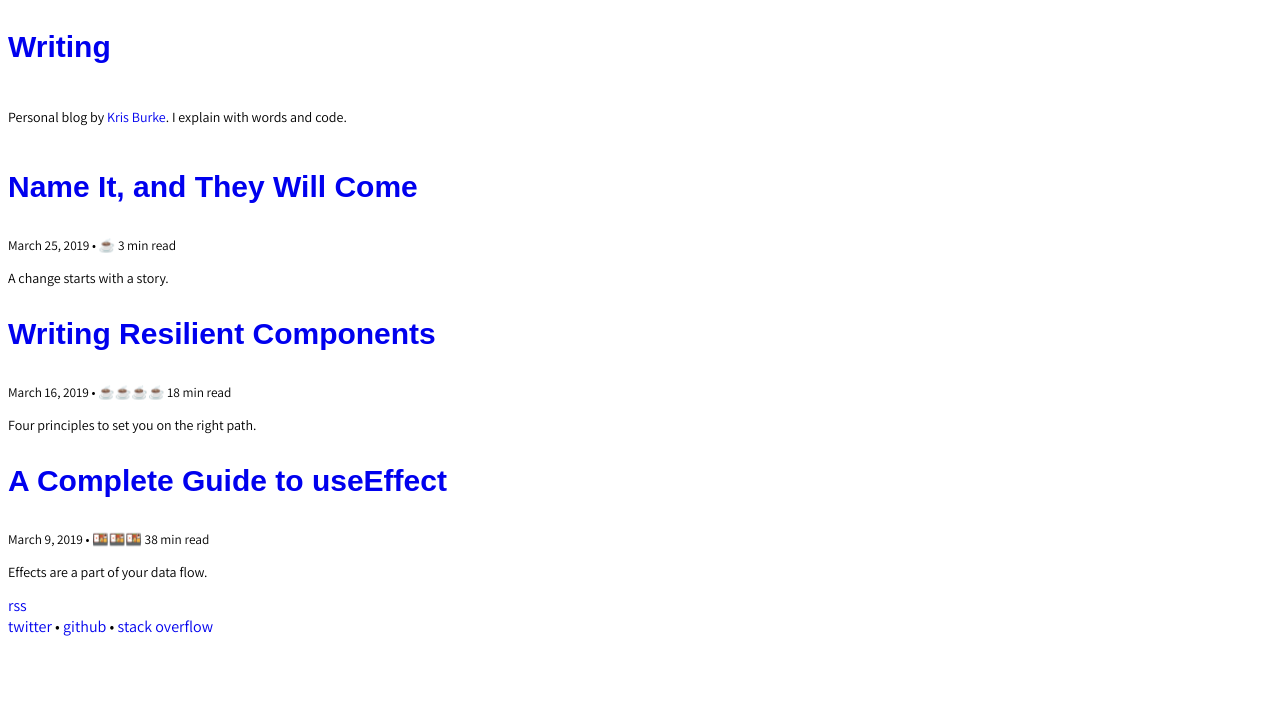
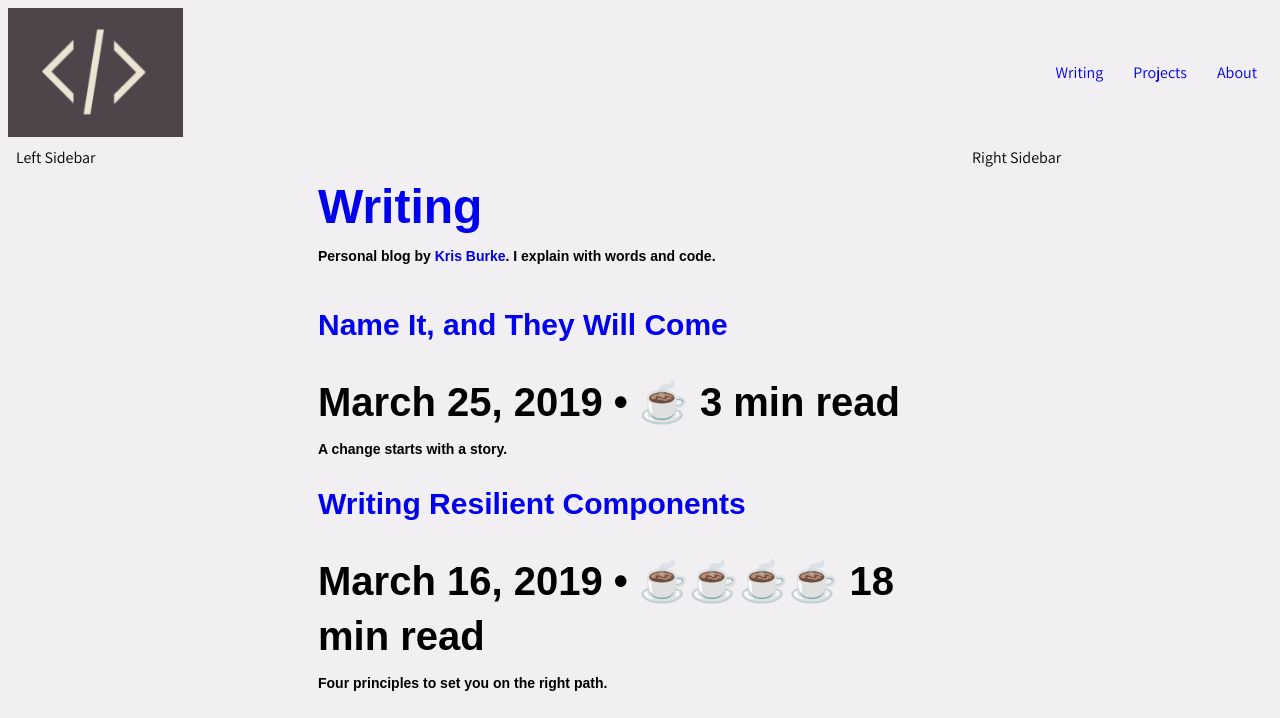
Before and after one commit to krisburke/krisburke.me, a Gatsby site: page /blog in a window 1280 px wide. Shown: the top 718 px of the page. Built offline with nearby package versions, Linux system fonts and the light colour scheme; Gatsby itself is replaced by a stand-in of ours; some packages are replaced by stand-ins of ours; a web font is replaced by a local one.

Commit message:
Create basic layout

```diff
--- a/src/components/Footer.js
+++ b/src/components/Footer.js
@@ -1,9 +1,10 @@
 import React from 'react';
+import styles from './Footer.module.css';
 
 class Footer extends React.Component {
     render() {
         return (
-            <footer>
+            <footer className={styles.footer}>
                 <div>
                     <a
                         href="/rss.xml"
--- /dev/null
+++ b/src/components/Footer.module.css
@@ -0,0 +1,4 @@
+.footer {
+    grid-area: footer;
+    background: #eaeaea;
+}
--- /dev/null
+++ b/src/components/HomeLayout.jsx
@@ -0,0 +1,37 @@
+import React from 'react';
+import { Link } from 'gatsby';
+import Footer from './Footer';
+import Navbar from './Navbar';
+import styles from './HomeLayout.module.css';
+
+
+class BlogLayout extends React.Component {
+    render() {
+        return (
+            <div className={styles.grid}>
+                <header className={styles.header}>
+                    <Navbar/>
+                </header>
+
+                <aside className={styles.sidebarLeft}>
+                    Left Sidebar
+                </aside>
+
+                <div className={styles.mainContent}>
+                    <h1>
+                        <Link to={'/'}>{this.props.title}</Link>
+                        {this.props.children}
+                    </h1>
+                </div>
+
+                <aside className={styles.sidebarRight}>
+                    Right Sidebar
+                </aside>
+
+                <Footer/>
+            </div>
+        );
+    }
+}
+
+export default BlogLayout;
--- /dev/null
+++ b/src/components/HomeLayout.module.css
@@ -0,0 +1,35 @@
+.grid {
+    display: grid;
+    grid-template-areas:
+        "header header header"
+        "left-sidebar content right-sidebar"
+        "footer footer foooter";
+    grid-template-columns: 300px 1fr 300px;
+    grid-template-rows: auto 1fr auto;
+    grid-gap: 10px;
+    height: 100vh;
+}
+
+.header {
+    grid-area: header;
+}
+
+.mainContent {
+    grid-area: content;
+}
+
+.sidebarLeft {
+    grid-area: left-sidebar;
+    margin-left: 0.5rem;
+}
+
+.sidebarRight {
+    grid-area: right-sidebar;
+    margin-right: 0.5rem;
+}
+
+.footer {
+    grid-area: footer;
+}
+
+/* TODO sort composition error */
--- a/src/components/Layout.js
+++ /dev/null
@@ -1,42 +0,0 @@
-import React from 'react';
-import { Link } from 'gatsby';
-
-class Layout extends React.Component {
-    renderHeader() {
-        const { location, title } = this.props;
-        const rootPath = `${__PATH_PREFIX__}/`;
-
-        if (location.pathname === rootPath) {
-            return (
-                <h1>
-                    <Link to={'/'}>{title}</Link>
-                </h1>
-            );
-        } else {
-            return (
-                <h3>
-                    <Link to={'/'}>{title}</Link>
-                </h3>
-            );
-        }
-    }
-    render() {
-        const { children } = this.props;
-
-        return (
-            <div>
-                <div>
-                    <header>{this.renderHeader()}</header>
-                    {children}
-                </div>
-            </div>
-        );
-    }
-}
-
-const styles = {
-    blogIndex: {},
-    blogPost: {},
-};
-
-export default Layout;
--- /dev/null
+++ b/src/components/Navbar.jsx
@@ -0,0 +1,28 @@
+import React from 'react';
+import styles from './Navbar.module.css';
+import Logo from '../assets/mock-logo.png';
+
+export default () => (
+    <nav className={styles.navbar}>
+        <a href="/" className={styles.logo}>
+            <img className={styles.logoImg} src={Logo} alt="temporary mock logo" />
+        </a>
+        <ul className={styles.navLinks}>
+            <li className={styles.navItem}>
+                <a className={styles.navItemLink} href="/blog">
+                    Writing
+                </a>
+            </li>
+            <li className={styles.navItem}>
+                <a className={styles.navItemLink} href="#">
+                    Projects
+                </a>
+            </li>
+            <li className={styles.navItem}>
+                <a className={styles.navItemLink} href="#">
+                    About
+                </a>
+            </li>
+        </ul>
+    </nav>
+);
--- /dev/null
+++ b/src/components/Navbar.module.css
@@ -0,0 +1,33 @@
+.navbar {
+    display: flex;
+    justify-content: space-between;
+    align-items: center;
+}
+
+.logo {
+    display: inline-block;
+}
+
+.logoImg {
+    width: 175px;
+    vertical-align: middle;
+}
+
+.navLinks {
+    display: flex;
+    list-style: none;
+}
+
+.navItem {
+}
+
+.navItemLink {
+    display: inline-block;
+    padding: 10px 15px;
+    text-decoration: none;
+    /*color: black;*/
+}
+
+.navItemLink:hover {
+    /*color: somethingelese*/
+}
--- a/src/pages/404.js
+++ b/src/pages/404.js
@@ -1,14 +1,14 @@
 import React from 'react';
-import Layout from '../components/Layout';
+import HomeLayout from '../components/HomeLayout';
 
 class NotFoundPage extends React.Component {
     render() {
         return (
-            <Layout location={this.props.location}>
+            <HomeLayout location={this.props.location}>
                 <main>
                     <h1>Not Found</h1>
                 </main>
-            </Layout>
+            </HomeLayout>
         );
     }
 }
--- a/src/pages/blog.js
+++ b/src/pages/blog.js
@@ -5,7 +5,7 @@ import { formatPostDate, formatReadingTime } from '../utils/helpers';
 
 import Bio from '../components/Bio';
 import Footer from '../components/Footer';
-import Layout from '../components/Layout';
+import HomeLayout from '../components/HomeLayout';
 import SEO from '../components/SEO';
 
 class BlogIndexPage extends React.Component {
@@ -14,7 +14,7 @@ class BlogIndexPage extends React.Component {
         const posts = get(this, 'props.data.allMarkdownRemark.edges');
 
         return (
-            <Layout location={this.props.location} title={siteTitle}>
+            <HomeLayout location={this.props.location} title={siteTitle}>
                 <SEO />
                 <aside>
                     <Bio />
@@ -51,7 +51,7 @@ class BlogIndexPage extends React.Component {
                     })}
                 </main>
                 <Footer />
-            </Layout>
+            </HomeLayout>
         );
     }
 }
--- a/src/templates/blog-post.js
+++ b/src/templates/blog-post.js
@@ -3,7 +3,7 @@ import { Link, graphql } from 'gatsby';
 import get from 'lodash/get';
 
 import Bio from '../components/Bio';
-import Layout from '../components/Layout';
+import HomeLayout from '../components/HomeLayout';
 import SEO from '../components/SEO';
 import { formatPostDate, formatReadingTime } from '../utils/helpers';
 
@@ -16,7 +16,7 @@ class BlogPostTemplate extends React.Component {
         let html = post.html;
 
         return (
-            <Layout location={this.props.location} title={siteTitle}>
+            <HomeLayout location={this.props.location} title={siteTitle}>
                 <SEO
                     title={post.frontmatter.title}
                     description={post.frontmatter.spoiler}
@@ -82,7 +82,7 @@ class BlogPostTemplate extends React.Component {
                         </ul>
                     </nav>
                 </aside>
-            </Layout>
+            </HomeLayout>
         );
     }
 }
--- a/src/utils/global.css
+++ b/src/utils/global.css
@@ -1,5 +1,6 @@
 body {
     font-family: 'Assistant', sans-serif;
+    background-color: #F2EFF2;
 }
 
 h1,
```
Also changed, not shown: src/components/BlogLayout.jsx (added, +21 -0 lines), src/components/Panel.js (deleted, +0 -7 lines), src/pages/index.js (+3 -4 lines), src/assets/mock-logo.png (added), src/components/BlogLayout.module.css (added), src/components/SEO.jsx (renamed from src/components/SEO.js).
